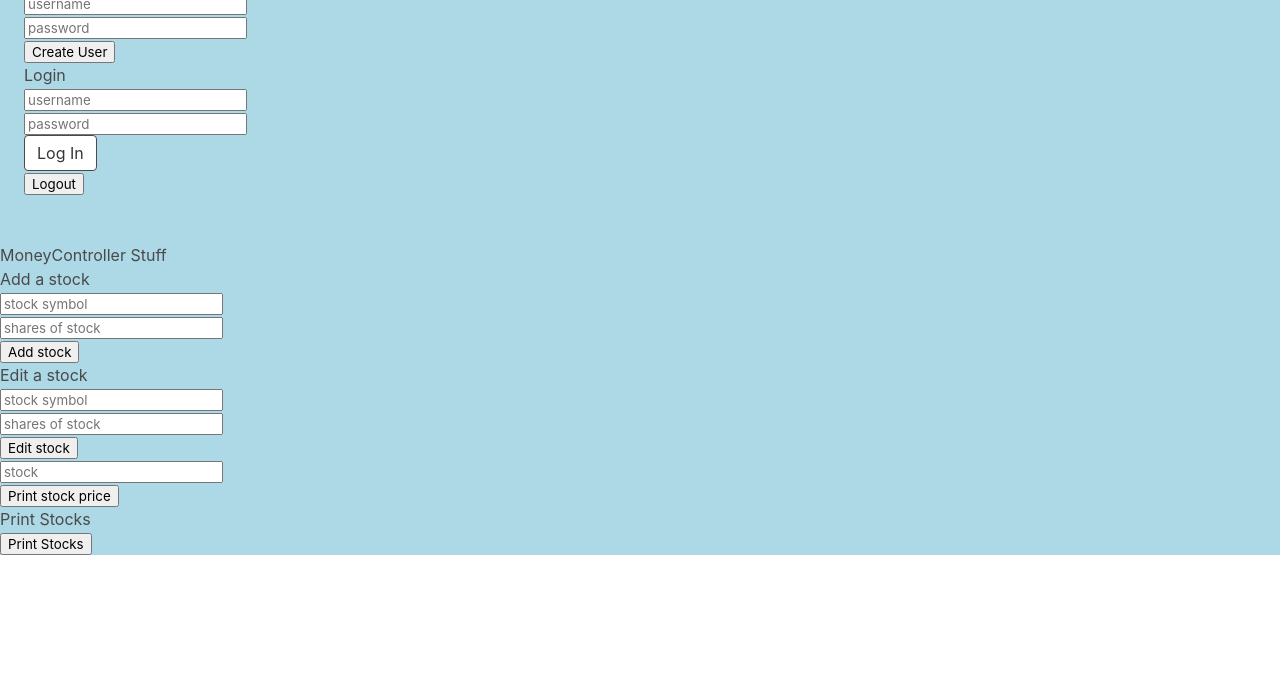
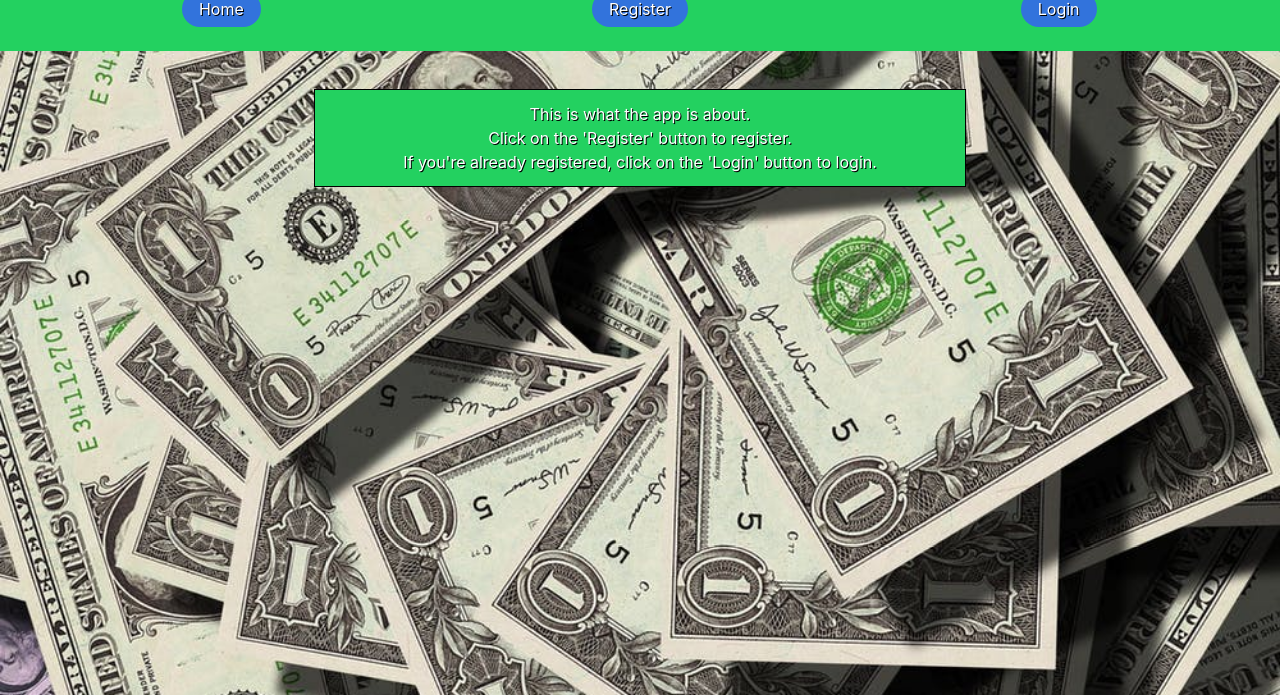
Before and after one commit to troytschirhart/final_project, a website: page public/index.html in a window 1280 px wide. Shown: the part 105-800 px from the top of the page. Drawn offline with nearby package versions, Linux system fonts and the light colour scheme.

Commit message:
initial partials created

```diff
--- a/public/css/styles.css
+++ b/public/css/styles.css
@@ -1,5 +1,33 @@
 
 
-body {
-    background-color: lightblue;
+body, html {
+    height: 100%;
+    background-image: url('../images/angled_dollar.jpeg');
+    background-position: left;
+    background-repeat: no-repeat;
+    background-attachment: fixed;
+    background-size: cover;
 }
+
+.thing {
+    border: 1px solid red;
+}
+
+.column {
+    /* border: 1px solid gold; */
+}
+
+.total-value {
+    text-shadow: 1px 1px black;
+}
+
+
+.home-text {
+    padding-top: 50px;
+    text-shadow: 1px 1px black;
+
+}
+
+.home-column {
+    border: 1px solid black;
+}
--- a/public/index.html
+++ b/public/index.html
@@ -13,49 +13,17 @@
     <header>
     </header>
     <body>
-        <div ng-controller="AuthController as actrl" class="hero-body">
-            <h1>AuthController Stuff</h1>
-            <h2>Create User</h2>
-            <form ng-submit="actrl.createUser()">
-                <input type="text" ng-model="actrl.newUsername" placeholder="username" /> <br/>
-                <input type="password" ng-model="actrl.newPassword" placeholder="password" /> <br/>
-                <input type="submit" value="Create User" />
-            </form>
-            <h2>Login</h2>
-            <form ng-submit="actrl.logIn()">
-                <input type="text" ng-model="actrl.username" placeholder="username" /> <br/>
-                <input type="password" ng-model="actrl.password" placeholder="password" /> <br/>
-                <input type="submit" value="Log In" class="button is-active"/>
-            </form>
-            <form ng-submit="actrl.logOut()">
-                <input type="submit" value="Logout" />
-            </form>
-        </div>
-        <div ng-controller="MoneyController as mctrl">
-            <h1>MoneyController Stuff</h1>
-            <h2>Add a stock</h2>
-            <form ng-submit="mctrl.createStock()">
-                <input type="text" ng-model="mctrl.newSymbol" placeholder="stock symbol" /> <br/>
-                <input type="number" step=".0001" ng-model="mctrl.newShares" placeholder="shares of stock" /> <br/>
-                <input type="submit" value="Add stock" />
-            </form>
+        <div class="bg-image" ng-controller="AuthController as actrl">
 
-            <h2>Edit a stock</h2>
-            <form ng-submit="mctrl.editStock(stock)">
-                <input type="text" ng-model="mctrl.symbol" placeholder="stock symbol" /> <br/>
-                <input type="number" step=".0001" ng-model="mctrl.shares" placeholder="shares of stock" /> <br/>
-                <input type="submit" value="Edit stock" />
-            </form>
+        <nav ng-include="'partials/navigation.html'">
+        </nav>
 
-            <form ng-submit="mctrl.printHi()">
-                <input type="text" ng-model="mctrl.stock" placeholder="stock" /> <br/>
-                <input type="submit" value="Print stock price" />
-            </form>
-            <h2>Print Stocks</h2>
-            <form ng-submit="mctrl.getUserStocks()">
-                <input type="submit" value="Print Stocks" />
-            </form>
+        <div>
+            <div ng-include="actrl.includePath">
+                <h1>Stuff goes here</h1>
+            </div>
         </div>
 
+        </div>
     </body>
 </html>
--- a/public/js/app.js
+++ b/public/js/app.js
@@ -13,7 +13,8 @@ app.controller('AuthController', ['$http', function ($http) {
     // Define 'includePath' to enable the use of partials
     this.includePath = 'partials/home.html'
     this.changeInclude = (path) => {
-        this.includePath = 'partials/' + path + 'html'
+        this.includePath = 'partials/' + path + '.html'
+        console.log(this.includePath);
     }
 
     // Declare 'controller' variable to be at the level of the app.controller
--- /dev/null
+++ b/public/partials/home.html
@@ -0,0 +1,26 @@
+
+
+
+<div class="columns home-text" >
+    <div class="column">
+    </div>
+
+    <div class="column is-half has-background-success home-column">
+        <div class="level-item has-text-white">
+            <h2>This is what the app is about.</h2>
+        </div>
+
+        <div class="level-item has-text-white">
+            <h2>Click on the 'Register' button to register. </h2>
+        </div>
+
+        <div class="level-item has-text-white">
+            <h2>If you're already registered, click on the 'Login' button to login.</h2>
+        </div>
+    </div>
+
+    <div class="column">
+    </div>
+
+
+</div>
--- /dev/null
+++ b/public/partials/navigation.html
@@ -0,0 +1,29 @@
+<div class="hero is-success is-small">
+
+    <div class="hero-body has-text-centered total-value">
+
+        <h1 class="is-size-1 has-text-weight-bold has-text-white">Total Value</h1>
+
+
+
+        <div class="columns">
+
+            <div class="column has-text-centered">
+                <a class="button is-rounded is-link" ng-click="actrl.changeInclude('home')">Home</a>
+            </div>
+
+            <div class="column has-text-centered">
+                <a class="button is-rounded is-link" ng-click="actrl.changeInclude('register')">Register</a>
+            </div>
+
+            <div class="column has-text-centered">
+                <a class="button is-rounded is-link" ng-click="actrl.changeInclude('login')">Login</a>
+            </div>
+
+            <hr/>
+
+        </div>
+
+    </div>
+
+</div>
```
Also changed, not shown: public/partials/about.html (added, +46 -0 lines), public/partials/register.html (added, +1 -0 lines), public/images/angled_dollar.jpeg (added), public/images/horizontal_dollar.jpeg (added), public/partials/login.html (added).
